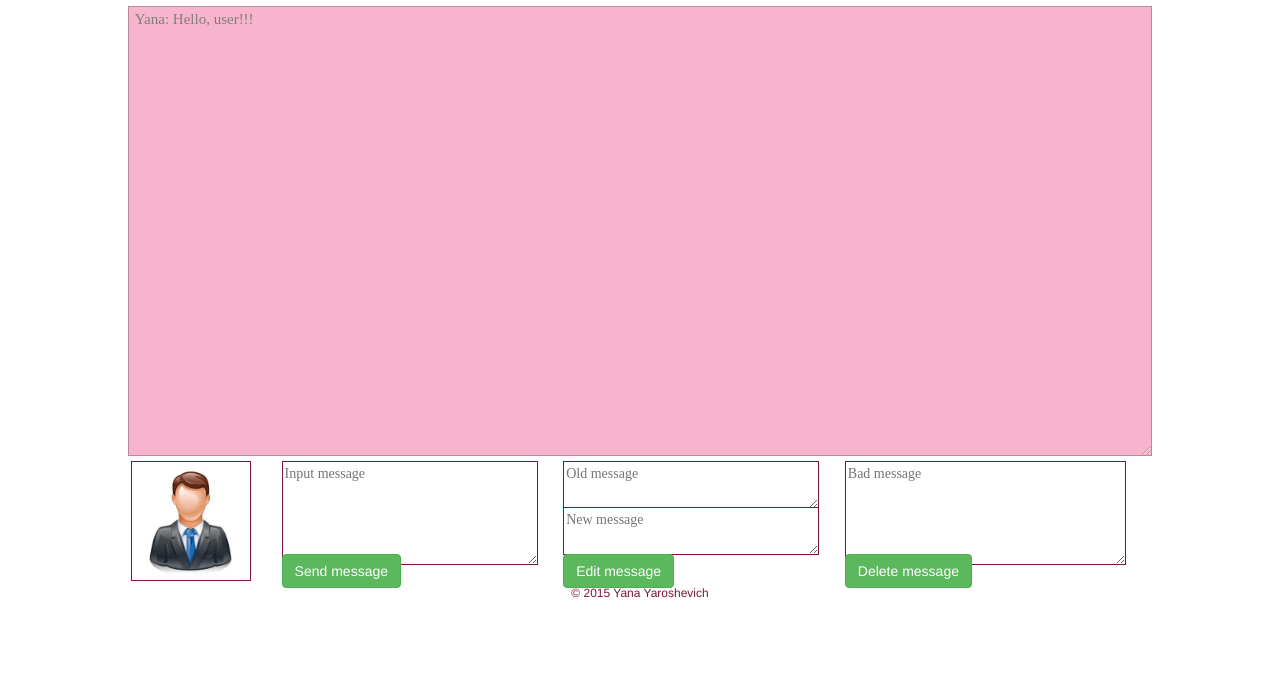
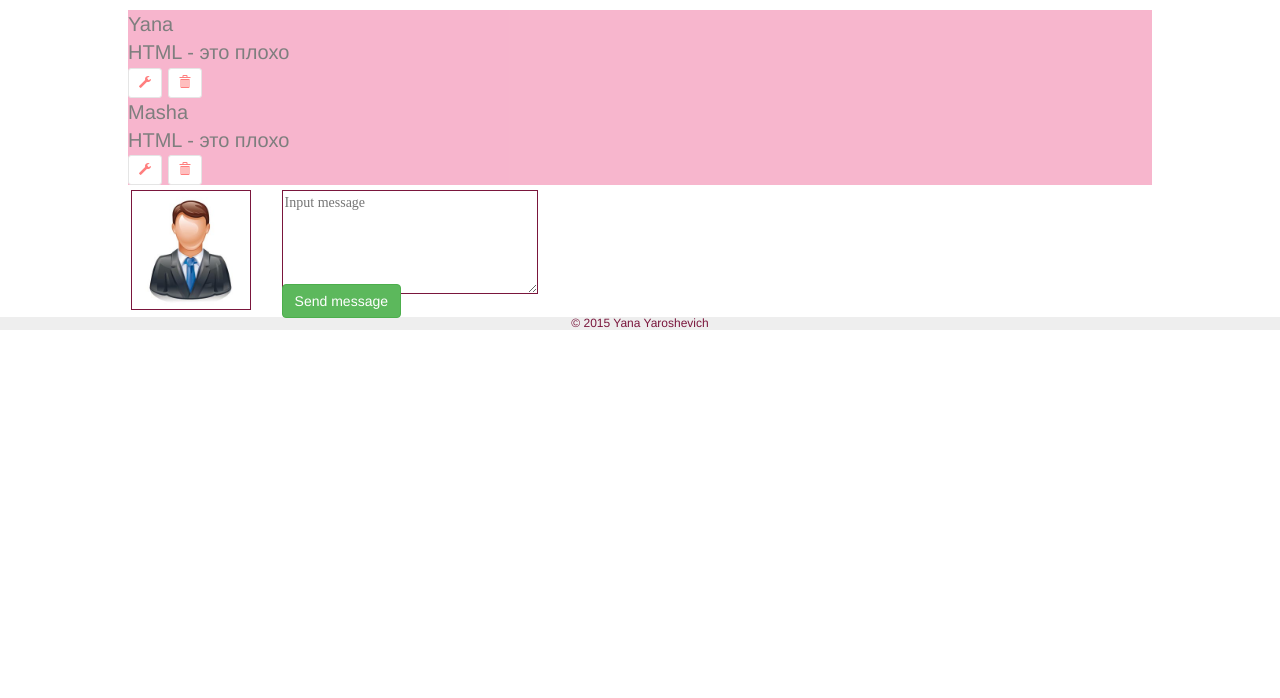
Before and after one commit to YanaYaroshevich/training, a plain HTML site: page GUI/homepage.html in a window 1280 px wide. Shown: the part 102-800 px from the top of the page. Drawn offline with Linux system fonts and the light colour scheme; files that its build step writes are made by us from their sources.

Commit message:
Total refactoring: classes instead of textarea, bootstrap features: glyphicons and other

```diff
--- a/GUI/homepage.html
+++ b/GUI/homepage.html
@@ -7,11 +7,11 @@
 
 		<title>Chatting page</title>
 
-		<link href = "css/bootstrap.css" rel = "stylesheet">
+		<link href = "bootstrap/css/bootstrap.css" rel = "stylesheet">
     	<link href = "style.css" rel = "stylesheet">
 	</head>
 
-	<body bgcolor = "#FEF8A0">
+	<body bgcolor >
 		<img src = "images/greenLamp.jpg" alt = "Server is OK" id = "greenLamp">
 		<img src = "images/redLamp.jpg" alt = "Error" id = "redLamp">
 		<h1 align = "center"> Chatting room </h1>
@@ -32,15 +32,25 @@
 			</form>-->
 		</section>
 
-		<textarea rows = "20" cols = "100" id = "msgBlock" readonly> Yana: Hello, user!!!</textarea>
-		<img src = "images/coolMan.jpg" alt = "User picture" width = "120"></img>
+		<div class = "history">
+			<div class = "userMessage">
+				<div class = "userName">Yana</div>
+				<div class = "text">HTML - это плохо</div>
+				<button type="button" class="btn btn-default btn-sm"><span class="glyphicon glyphicon-wrench" style="color:red;"></span></button>
+				<button type="button" class="btn btn-default btn-sm"><span class="glyphicon glyphicon-trash" style="color:red;"></span></button>
+
+			</div>
+			<div class = "userMessage">
+				<div class = "userName">Masha</div>
+				<div class = "text">HTML - это плохо</div>
+				<button type="button" class="btn btn-default btn-sm"><span class="glyphicon glyphicon-wrench" style="color:red;"></span></button>
+				<button type="button" class="btn btn-default btn-sm"><span class="glyphicon glyphicon-trash" style="color:red;"></span></button>
+			</div>
+		</div>
+
+		<img src = "images/coolMan.jpg" alt = "User picture" width = "120" align = "center"></img>
 		<textarea rows = "3" id = "inputMsg" placeholder = "Input message"></textarea>
 		<button type = "submit" class = "btn btn-success" id = "sendBtn"> Send message </button>
-		<textarea rows = "3" id = "editOld" placeholder = "Old message"></textarea>
-		<textarea rows = "3" id = "editNew" placeholder = "New message"></textarea>
-		<button type = "submit" class = "btn btn-success" id = "editBtn"> Edit message </button>
-		<textarea rows = "3" id = "delete" placeholder = "Bad message"></textarea>
-		<button type = "submit" class = "btn btn-success" id = "delBtn"> Delete message </button>
 		<h6 align = "center" > &copy 2015 Yana Yaroshevich</h6>
 	</body>
 </html>
--- a/GUI/style.css
+++ b/GUI/style.css
@@ -13,6 +13,7 @@ h6 {
 	color: #7A163C;
 	font-size: 12px;
 	margin-top: 10.25%;
+	background-color: #EEEEEE;
 }
 
 textarea {
@@ -32,18 +33,23 @@ img {
 	position: absolute;
 }*/
 
-#msgBlock{
-	width: 80%;
-    display: block;
-    margin-left: auto;
-    margin-right: auto;
-    margin-top: 0.732%;
-	overflow: scroll;
-	font-size: 15px;
-	color: black;
+.history{
+	margin-top: 1%;
+	margin-right:10%;
+	margin-left: 10%;
+    font-size: 20px;
+    color: black;
 	background-color: #F06E9C;
 	opacity: 0.5;
+	overflow: scroll;
 }
+
+.history .userMessage:hover{
+	background: #f3bd48; /* Цвет фона при наведении */
+    color: #fff; /* Цвет текста при наведении */
+}
+
+
 
 #inputMsg{
 	margin-left: 22%;
@@ -53,45 +59,9 @@ img {
 	position: absolute;
 }
 
-#delete{
-	margin-left: 66%;
-	margin-top: 0.37%;
-	width: 22%;
-	height: 13%;
-	position: absolute;
-}
-
 #sendBtn{
 	margin-left: 22%;
 	margin-top: 7.7%;
-	position: absolute;
-}
-
-#editBtn{
-	margin-left: 44%;
-	margin-top: 7.7%;
-	position: absolute;
-}
-
-#delBtn{
-	margin-left: 66%;
-	margin-top: 7.7%;
-	position: absolute;
-}
-
-#editOld{
-	margin-left: 44%;
-	margin-top: 0.37%;
-	width: 20%;
-	height: 6%;
-	position: absolute;
-}
-
-#editNew{
-	margin-left: 44%;
-	margin-top: 4.02%;
-	width: 20%;
-	height: 6%;
 	position: absolute;
 }
 
```
Also changed, not shown: GUI/images/greenLamp.jpg, GUI/images/redLamp.jpg.
